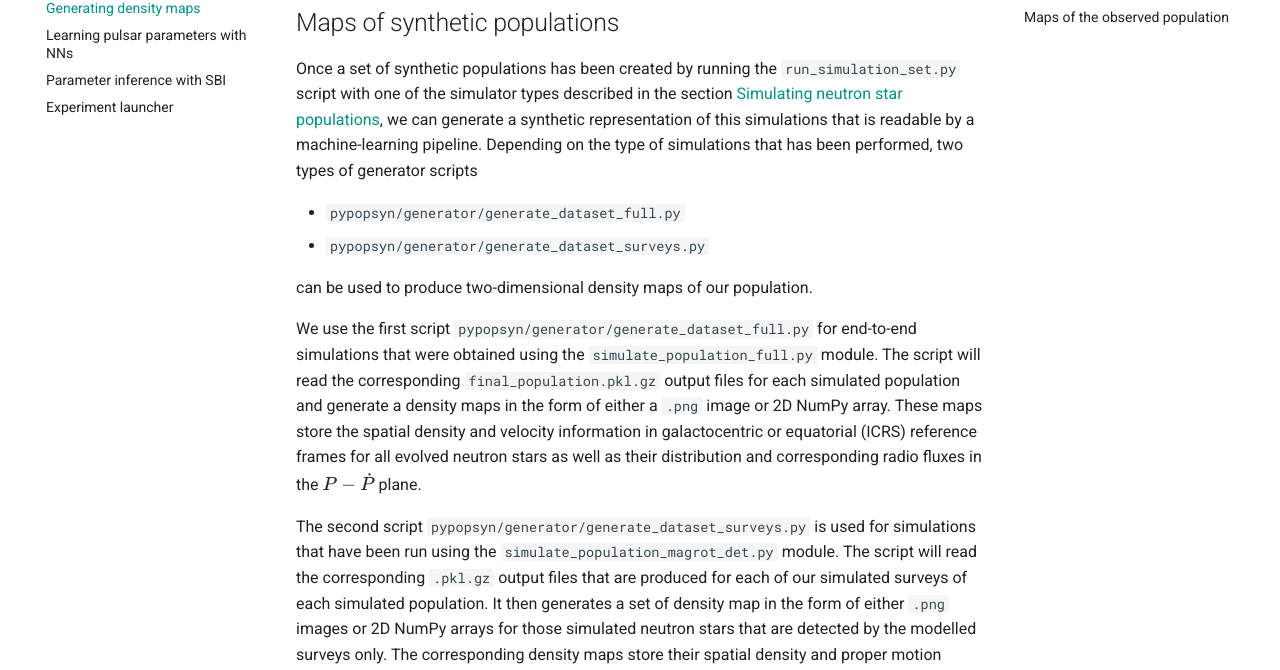
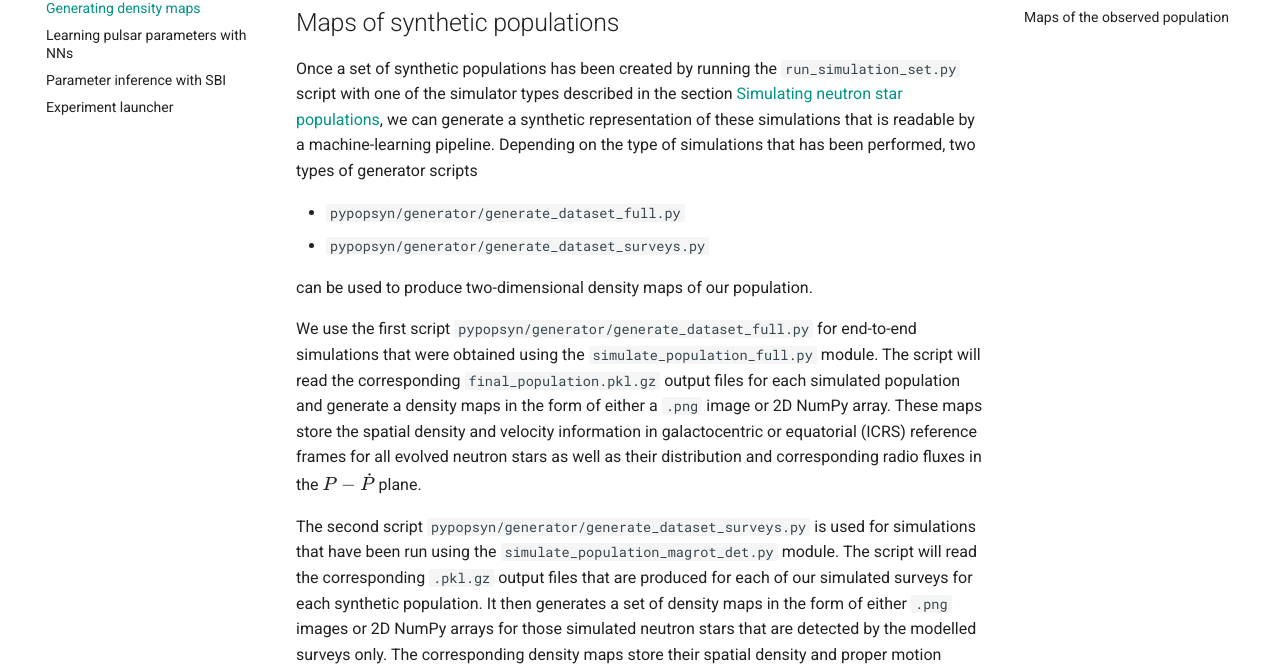
Before and after one commit to ice-csic-astroexotic/ML-Poppyns, an MkDocs documentation site: the page built from docs/tutorials/generator_tutorial.md, in a window 1280 px wide and 900 px high. Shown: the part 223-893 px from the top of the window. Built offline with MkDocs 1.6.1 and Material for MkDocs 9.7.7, drawn with Linux system fonts in a browser that asks for light colours; formulas are drawn with MathJax 3; comment, search, counter and statistics services are not loaded.

Commit message:
Correcting a few typos.

```diff
--- a/docs/tutorials/generator_tutorial.md
+++ b/docs/tutorials/generator_tutorial.md
@@ -4,7 +4,7 @@
 
 Once a set of synthetic populations has been created by running the `run_simulation_set.py` script with one of the simulator
 types described in the section [Simulating neutron star populations](simulator_tutorial.md), we can generate a synthetic representation
-of this simulations that is readable by a machine-learning pipeline. Depending on the type of simulations that has
+of these simulations that is readable by a machine-learning pipeline. Depending on the type of simulations that has
 been performed, two types of generator scripts
 
 * `pypopsyn/generator/generate_dataset_full.py`
@@ -21,10 +21,10 @@ in the $P-\dot{P}$ plane.
 
 The second script `pypopsyn/generator/generate_dataset_surveys.py` is used for simulations that have been run using
 the `simulate_population_magrot_det.py` module. The script will read the corresponding `.pkl.gz` output files that are
-produced for each of our simulated surveys of each simulated population. It then generates a set of density map in the form of either `.png`
-images or 2D NumPy arrays for those simulated neutron stars that are detected by the modelled surveys only. The
-corresponding density maps store their spatial density and proper motion information in the equatorial (ICRS) reference
-frame and their distribution and corresponding fluxes in the $P-\dot{P}$ plane, respectively.
+produced for each of our simulated surveys for each synthetic population. It then generates a set of density maps in
+the form of either `.png` images or 2D NumPy arrays for those simulated neutron stars that are detected by the modelled
+surveys only. The corresponding density maps store their spatial density and proper motion information in the equatorial
+(ICRS) reference frame and their distribution and corresponding fluxes in the $P-\dot{P}$ plane, respectively.
 
 If you have simulated a single population you can use the script `pypopsyn/generator/generate_single_surveys.py`.
 The script will read the corresponding `.pkl.gz` output files that are produced for each of our simulated surveys. It then generates a set of density map in the form of either `.png`
```
